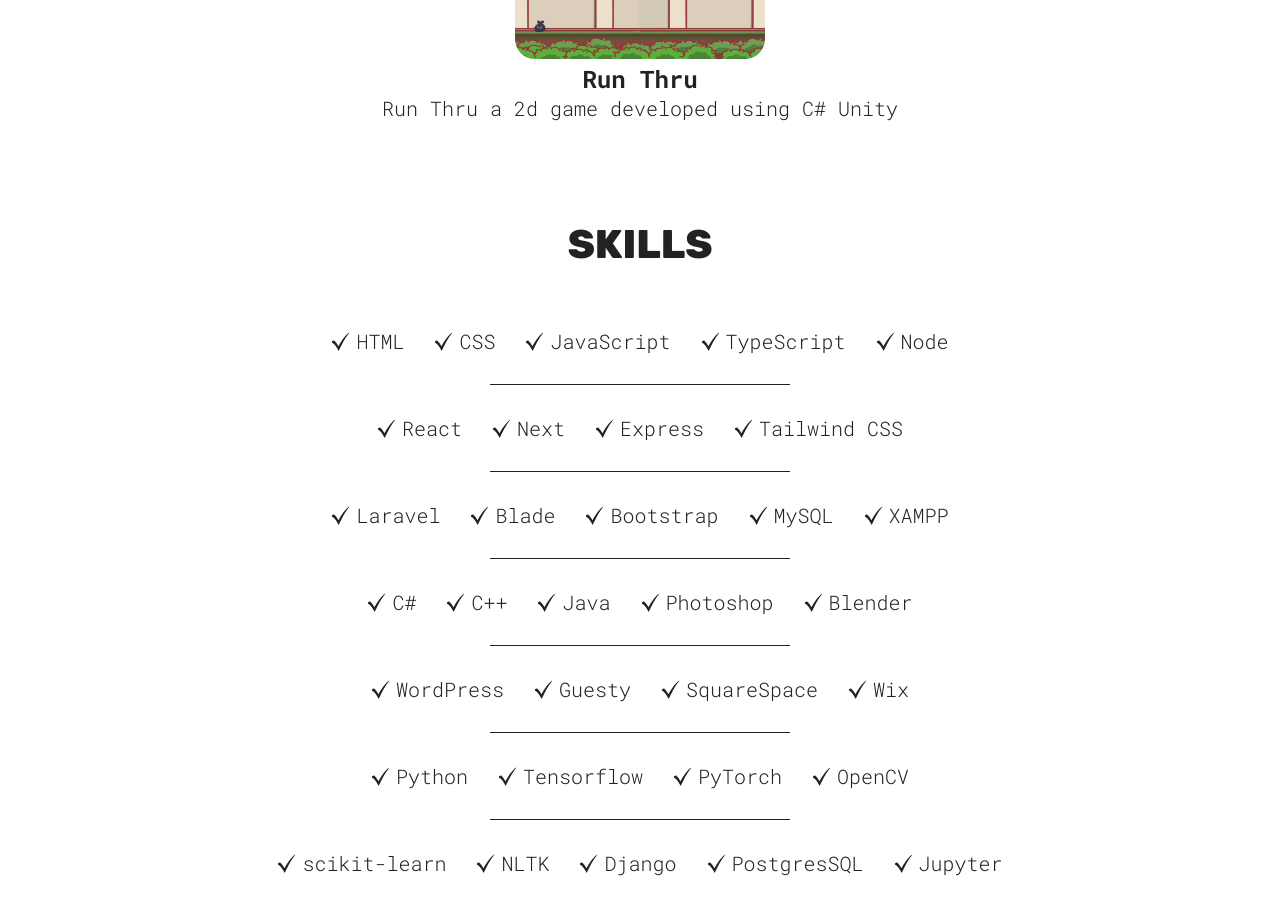
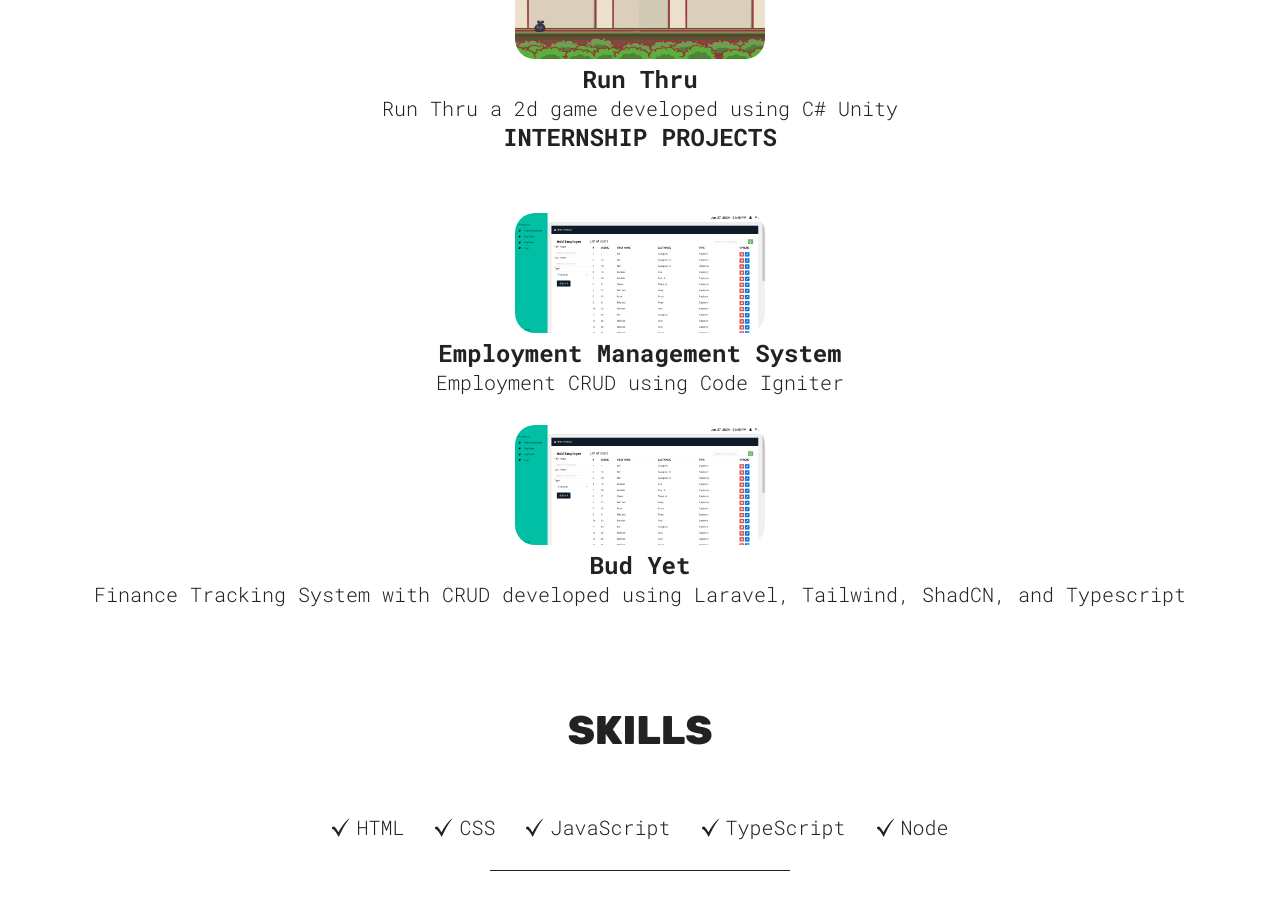
Before and after one commit to rdeniele/ron_react_portfolio, a React (Vite) app: page / in a window 1280 px wide. Shown: the part 2820-3723 px from the top of the page. Built offline with nearby package versions, Linux system fonts and the light colour scheme.

Commit message:
update projects

```diff
--- a/src/sections/Projects/Projects.jsx
+++ b/src/sections/Projects/Projects.jsx
@@ -11,6 +11,8 @@ import MTSImage from '../../assets/MTS.png';
 import PBImage from '../../assets/PB.png';
 import SunriseImage from '../../assets/Sunrise.png';
 import RunThruImage from '../../assets/runthru.png';
+import EmployImage from '../../assets/Employ.png';
+import BudYetImage from '../../assets/Employ.png';
 import ProjectCard from '../../common/ProjectCard';
 
 
@@ -100,6 +102,22 @@ function Projects() {
             p="Run Thru a 2d game developed using C# Unity"
             />
             </div>
+            <h2 className="sectionTitle">Internship Projects</h2>
+        <div className={styles.projectsContainer}>
+            <ProjectCard
+            src={EmployImage}
+            link="https://github.com/rdeniele/employment_management"
+            h3="Employment Management System"
+            p="Employment CRUD using Code Igniter"
+            />
+
+            <ProjectCard
+            src={EmployImage}
+            link="https://github.com/Lowkiiii/bud_yet/tree/master"
+            h3="Bud Yet"
+            p="Finance Tracking System with CRUD developed using Laravel, Tailwind, ShadCN, and Typescript"
+            />
+            </div>
     </section>
   )
 }
```
Also changed, not shown: src/assets/Employ.png (added).
